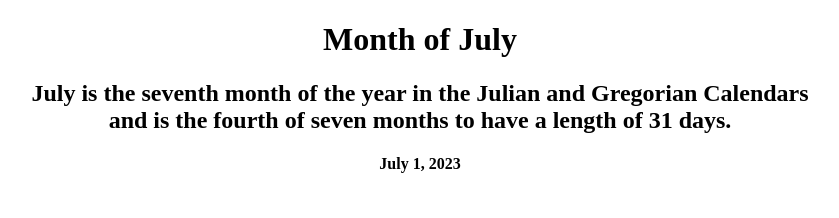
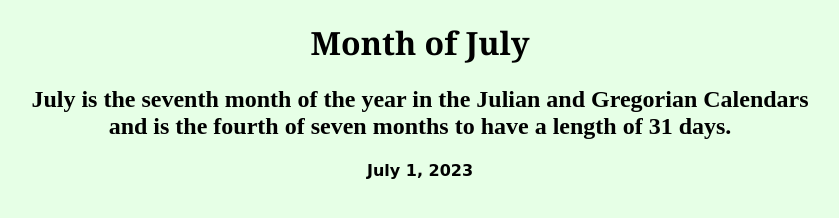
Before and after one commit to joanneguan59/typography-web.github.io, a plain HTML site: page index.html in a window 1280 px wide. Shown: the whole page, without its empty margins (220-1059 px from the left). Drawn offline with Linux system fonts and the light colour scheme.

Commit message:
Update style.css

```diff
--- a/style.css
+++ b/style.css
@@ -1,3 +1,13 @@
 body{
   text-align: center;
+  background-color: #e6ffe6;
 }
+h1{
+  font-family: "Georgia", serif;
+}
+h3{
+  font-family: "Helvetica", sans-serif;
+}
+h4{
+  font-family: "Brush Script MT", cursive;
+}
```
